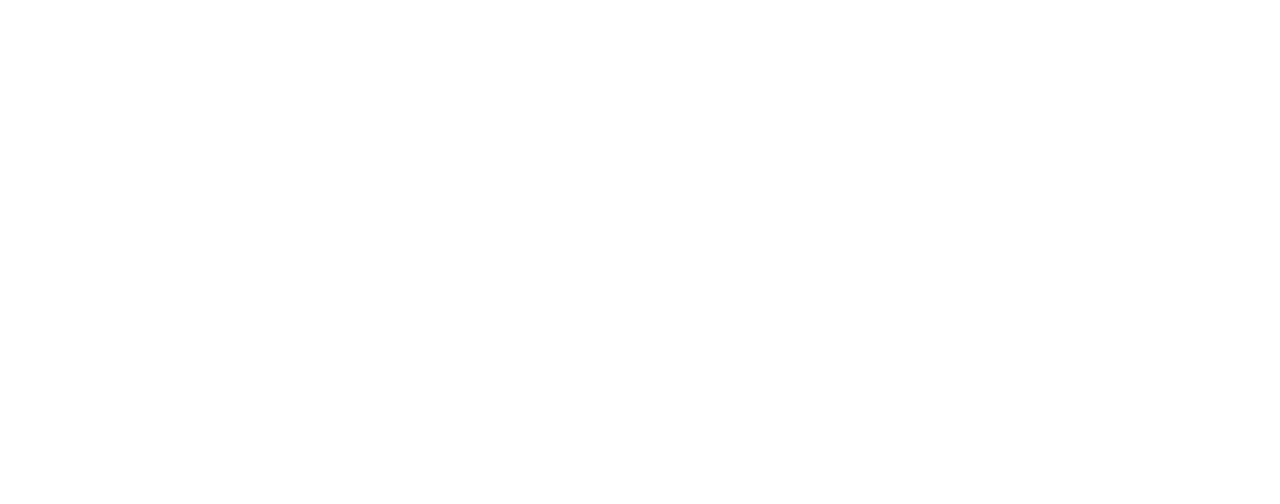
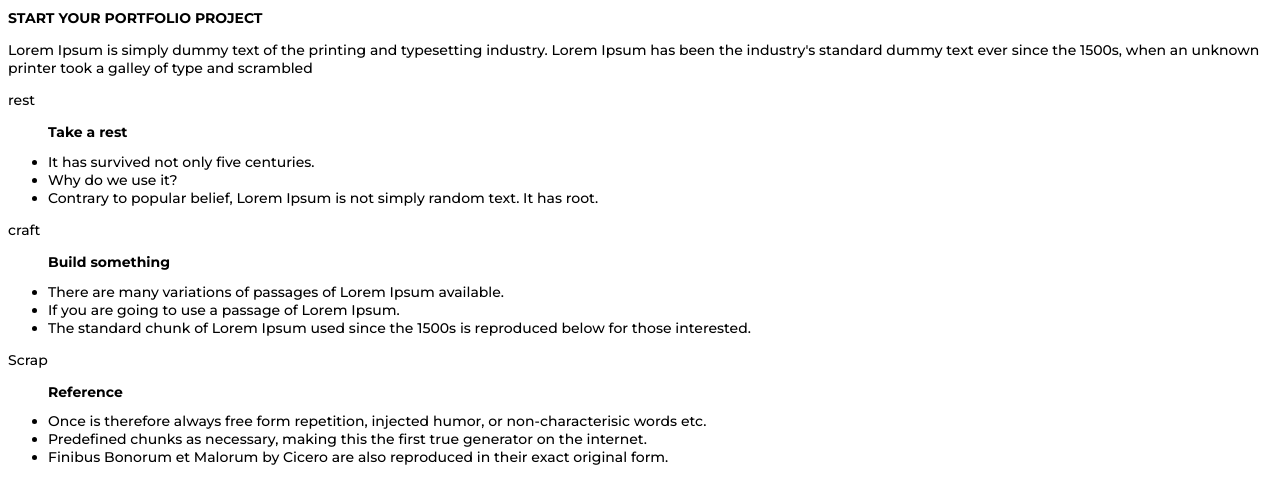
Before and after one commit to munseunggyu/zigzag, a plain HTML site: page index.html in a window 1280 px wide. Drawn offline with Linux system fonts and the light colour scheme.

Commit message:
마크업 v1

```diff
--- a/index.html
+++ b/index.html
@@ -7,6 +7,45 @@
 		<link rel="stylesheet" href="style.css">
 	</head>
 	<body>
+		<div class="wrapper">
+			<header>
+				<h1>START YOUR
+					PORTFOLIO
+					PROJECT</h1>
+					<p>
+						Lorem Ipsum is simply dummy text of the printing and typesetting industry. Lorem Ipsum has been the industry's standard dummy text ever since the 1500s, when an unknown printer took a galley of type and scrambled
+					</p>
+			</header>
+			<main>
+				<section class="rest">
+					<div>rest</div>
+					<ul>
+						<h2>Take a rest</h2>
+						<li>It has survived not only five centuries.</li>
+						<li>Why do we use it?</li>
+						<li>Contrary to popular belief, Lorem Ipsum is not simply random text. It has root.</li>
+					</ul>
+				</section>
+				<section class="craft">
+					<div>craft</div>
+					<ul>
+						<h2>Build something</h2>
+						<li>There are many variations of passages of Lorem Ipsum available.</li>
+						<li>If you are going to use a passage of Lorem Ipsum.</li>
+						<li>The standard chunk of Lorem Ipsum used since the 1500s is reproduced below for those interested.</li>
+					</ul>
+				</section>
+				<section class="scrap">
+					<div>Scrap</div>
+					<ul>
+						<h2>Reference</h2>
+						<li>Once is therefore always free form repetition, injected humor, or non-characterisic words etc.</li>
+						<li>Predefined chunks as necessary, making this the first true generator on the internet.</li>
+						<li>Finibus Bonorum et Malorum by Cicero are also reproduced in their exact original form.</li>
+					</ul>
+				</section>
 
+			</main>
+		</div>
 	</body>
 </html>
--- a/style.css
+++ b/style.css
@@ -5,3 +5,8 @@
 	font-weight: 700;
 	*/
 }
+* {
+	font-size: 14px;
+}
+/* red #d9501a */
+/* lorem #a887e1 */
```
